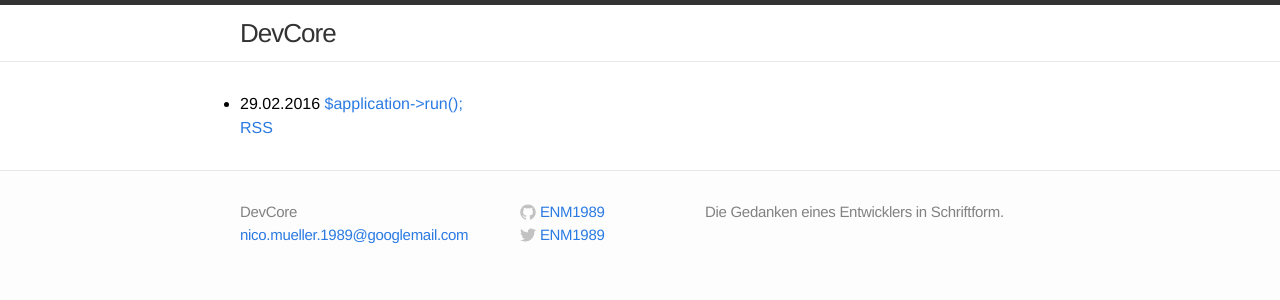
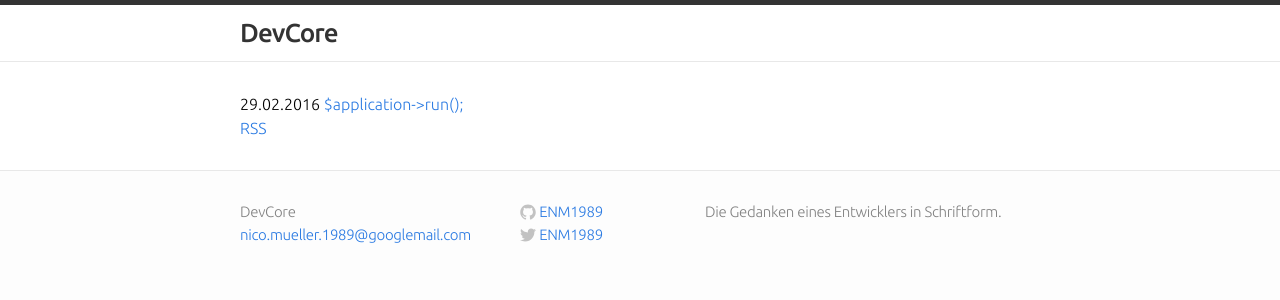
Before and after one commit to ENM1989/enm1989.github.io, a Jekyll site: the page built from index.html, in a window 1280 px wide. Shown: the top 300 px of the page. Built offline with Jekyll 4.4.1, drawn with Linux system fonts in a browser that asks for light colours.

Commit message:
added ubuntu font to css

```diff
--- a/css/main.css
+++ b/css/main.css
@@ -9,7 +9,7 @@
 html, body { height: 100%; }
 
 body {
-  font-family: Helvetica, Arial, sans-serif;
+  font-family: Ubuntu, Helvetica, Arial, sans-serif;
   font-size: 16px;
   line-height: 1.5;
   font-weight: 300;
@@ -17,6 +17,10 @@ body {
 }
 
 h1, h2, h3, h4, h5, h6 { font-size: 100%; font-weight: 400; }
+
+ul {
+  list-style-type: none;
+}
 
 a         { color: #2a7ae2; text-decoration: none; }
 a:hover   { color: #000; text-decoration: underline; }
@@ -55,6 +59,7 @@ a:visited { color: #205caa; }
   font-size: 26px;
   letter-spacing: -1px;
   float: left;
+  font-weight: 500;
   line-height: 56px;
   position: relative;
   z-index: 1;
```
